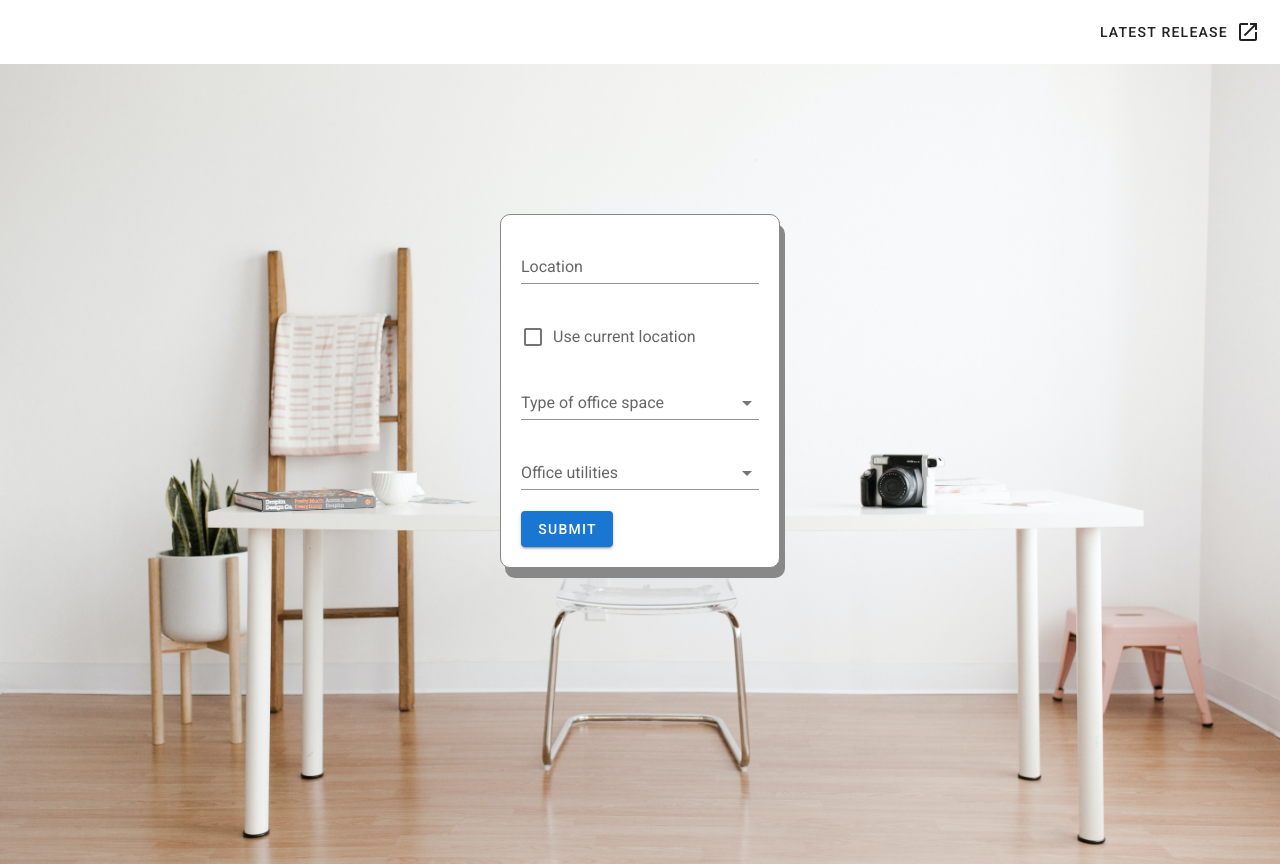
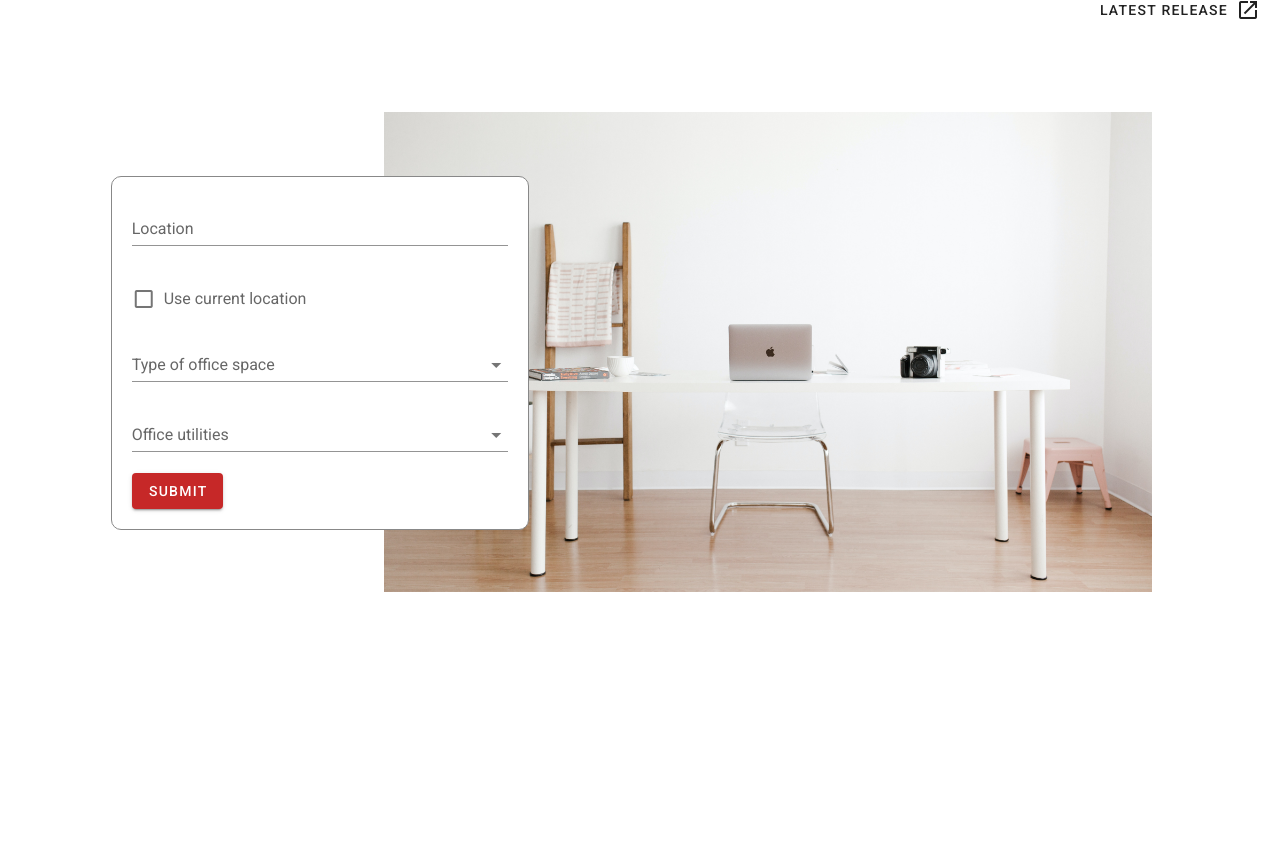
Before and after one commit to victorvel/WorkMate, a Vue app in the folder workmate/: page / in a window 1280 px wide. After the commit the page ends 800 px from the top, so only its background shows below. Built offline with nearby package versions, Linux system fonts and the light colour scheme.

Commit message:
make landing page stick to our style

```diff
--- a/workmate/src/App.vue
+++ b/workmate/src/App.vue
@@ -6,14 +6,16 @@
         <v-col cols="11">
           <v-row>
           <div class="d-flex align-center">
+            <router-link to="/">
             <v-img
               alt="Vuetify Logo"
-              class="shrink mr-2"
+              class="shrink mr-2 mt-7"
               contain
               :src="require('./assets/long_logo.png')"
               transition="scale-transition"
-              width="150"
+              width="250px"
             />
+            </router-link>
           </div>
 
           <v-spacer></v-spacer>
--- a/workmate/src/views/Home.vue
+++ b/workmate/src/views/Home.vue
@@ -1,39 +1,42 @@
 <template>
-<div>
-  <v-row
-  no-gutters
-  id="main-row"
-  class="bg-image">
-    <v-col>
-      <v-form
-      ref="form">
+  <div >
+  <div class="bg-image"></div>
+    <v-row no-gutters class="mt-12 tag">
+      <v-col cols="1"></v-col>
+      <v-col cols="4">
+        <v-form ref="form" class="ml-1 mr-1 mb-1">
           <v-text-field
             v-model="results.location"
             label="Location"
             :disabled="disabled"
-        required>
+            required
+          >
           </v-text-field>
           <v-checkbox
             v-model="results.location"
             value="current location"
             label="Use current location"
             @click="disabled = !disabled"
-        required>
+            required
+          >
           </v-checkbox>
           <v-select
             v-model="item_selected"
             @change="item_select"
             :items="items"
-        label="Type of office space">
+            label="Type of office space"
+          >
           </v-select>
 
           <!-- selected row -->
           <v-row>
             <div class="selected" v-for="type in results.type" :key="type">
-        <v-col><p @click="delete_items(type)">{{ type }}</p></v-col>
+              <v-col
+                ><p @click="delete_items(type)">{{ type }}</p></v-col
+              >
             </div>
           </v-row>
-      <br>
+          <br />
           <!-- end of selected row -->
 
           <v-select
@@ -41,23 +44,26 @@
             @change="utility_select"
             :items="supplies"
             label="Office utilities"
-        required>
+            required
+          >
           </v-select>
 
           <!-- selected row -->
           <v-row>
-      <div class="selected" v-for="utility in results.utilities" :key="utility">
-        <v-col><p @click="delete_utility(utility)">{{ utility }}</p></v-col>
+            <div
+              class="selected"
+              v-for="utility in results.utilities"
+              :key="utility"
+            >
+              <v-col
+                ><p @click="delete_utility(utility)">{{ utility }}</p></v-col
+              >
             </div>
           </v-row>
-      <br>
+          <br />
           <!-- end of selected row -->
 
-    <v-btn
-      color="primary"
-      class="mr-4"
-      @click="submit"
-    >
+          <v-btn color="red darken-3" class="mx-auto" @click="submit" dark>
             Submit
           </v-btn>
         </v-form>
@@ -67,38 +73,31 @@
 </template>
 
 <script>
+export default {
+  name: "Home",
 
-  export default {
-    name: 'Home',
-
-    components: {
-    },
+  components: {},
 
   data() {
     return {
       results: {
-          location : '',
-          type : [],
-          utilities : []
+        location: "",
+        type: [],
+        utilities: [],
       },
-        items: [
-          'cubical',
-          'conference room',
-          'covered room',
-          'open space'
-        ],
+      items: ["cubical", "conference room", "covered room", "open space"],
       supplies: [
-          'noise cancelling',
-          'white board',
-          'projector',
-          'TV monitor',
-          'Extra computer monitor'
+        "noise cancelling",
+        "white board",
+        "projector",
+        "TV monitor",
+        "Extra computer monitor",
       ],
       checkbox: false,
       item_selected: null,
       utility_selected: null,
-        disabled: false
-      }
+      disabled: false,
+    };
   },
   methods: {
     submit() {
@@ -116,31 +115,40 @@
     delete_items(a) {
       this.results.type.splice(this.results.type.indexOf(a), 1);
     },
-    }
-  }
+  },
+};
 </script>
 
 <style scoped>
 .v-form {
+  margin-top: 8vh;
   padding: 20px;
-  margin: 150px 500px;
+  /* margin: 150px 500px; */
   border: solid #888888 1px;
   border-radius: 10px;
-  box-shadow: 5px 10px #888888;
+  /* box-shadow: 5px 10px #888888; */
   background-color: white;
 }
 .bg-image {
   background-image: url("../assets/pexels-andrew-neel-8960464.jpg");
-  height: 100vh;
+  height: 60vh;
+  width: 60%;
   background-position: center;
   background-repeat: no-repeat;
   background-size: cover;
+  position: absolute;
+  right: 10%;
 }
 .selected p {
-  background-color: #2076d2;
+  background-color: #c62828;
   border-radius: 20px;
   padding: 5px;
   color: white;
   cursor: pointer;
 }
+
+.tag {
+  position: relative;
+}
+
 </style>
```
Lines whose indentation alone changed are shown as unchanged.
